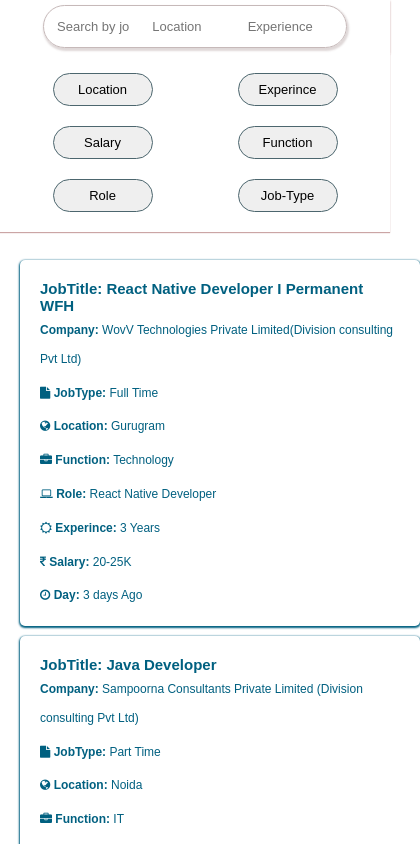
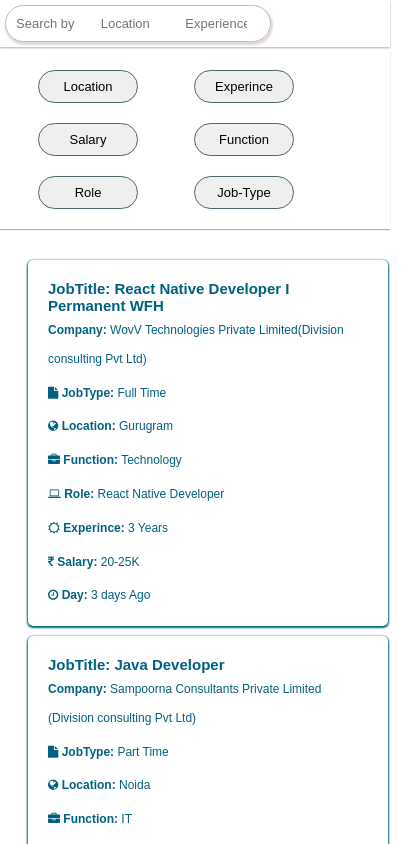
Before and after one commit to SATYAM08RAJPUT/Job-finder, a React (Vite) app: page / in a window 390 px wide. Shown: the top 844 px of the page, 420 px wide, since content can reach past the window. Built offline with nearby package versions, Linux system fonts and the light colour scheme.

Commit message:
responsive design chnages

```diff
--- a/src/App.css
+++ b/src/App.css
@@ -109,23 +109,21 @@
       display: none;
     }
     .jobposition{
-      min-width: 400px;
+      min-width: 360px;
       min-height: 360px;
-      max-width: 400px;
+      max-width: 360px;
       max-height: 366px;
-      /* width: 80%; */
       border-radius: 5px;
       margin-left: 5%;
       margin-top: 10px;
-      /* background: rgba(248, 242, 252, .4); */
-      background-color: #ffff;
+      background-color: #fff;
       cursor: pointer;
       font-family: sans-serif;
-      box-shadow: 0px 1px 2px 1px #006080;
+      box-shadow: 0 1px 2px 1px #006080;
       padding: 20px;
       margin-bottom: 10px;
     }
     .filter-item {
-      margin-left: 0px;
+      margin-left: 10px;
   }
 }
--- a/src/Header/header.css
+++ b/src/Header/header.css
@@ -57,7 +57,7 @@
 @media screen and (max-width:600px) {
   header {
     display: flex;
-    justify-content: space-around;
+    justify-content: left;
     width: 100%;
     align-items: center;
     padding: 5px;
@@ -76,16 +76,17 @@
 
   .left-side img {
     width: 100%;
+    display: none;
   }
 
   .middle-side {
-    width: 80%;
+    width: 70%;
     display: flex;
     justify-content: left;
     box-shadow: #5e3b3b33 1px 2px 2px 1px;
     border: solid 1px rgb(198, 185, 185);
     border-radius: 45px;
-    padding: 8px;
+    padding: 5px;
     overflow: hidden;
   }
 
--- a/src/index.css
+++ b/src/index.css
@@ -155,7 +155,7 @@
 
 @media screen and (max-width:600px){
     .filter-panel{
-        display: grid;
+        display: block;
         grid-template-columns: auto auto;
         box-shadow: 0px 1px 1px 1px rgb(171, 108, 108);
         padding: 10px;
@@ -163,7 +163,7 @@
         justify-content: space-around;
         background-color: #ffff;
         position: fixed;
-        top: 53px;
+        top: 50px;
         box-shadow: 0px 1px 1px 0px rgb(203, 165, 165);
         z-index: 1000;
     }
```
